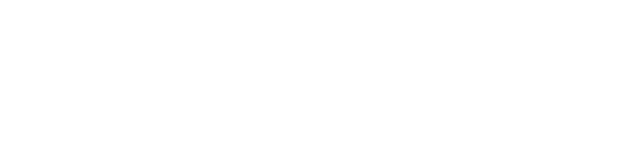
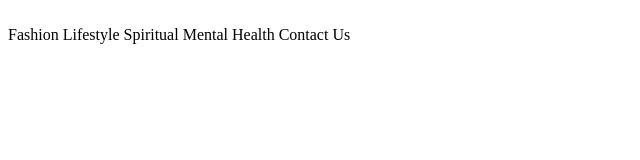
Before and after one commit to GiorgiKepu/working-space, a plain HTML site: page teamwork/index.html in a window 1280 px wide. Shown: the whole page, without its empty margins (0-640 px from the left). Drawn offline with Linux system fonts and the light colour scheme.

Commit message:
Add header

```diff
--- a/teamwork/index.html
+++ b/teamwork/index.html
@@ -8,6 +8,18 @@
     <title>Teamwork</title>
 </head>
 <body>
-
+    <header>
+        <div class="header">
+            <img src="" alt="">
+            <nav>
+                <a>Fashion</a>
+                <a>Lifestyle</a>
+                <a>Spiritual</a>
+                <a>Mental Health</a>
+                <a>Contact Us</a>
+                <img src="" alt="">
+            </nav>
+        </div>
+    </header>
 </body>
 </html>
```
Also changed, not shown: images/LUX VENTUS.png (added).
